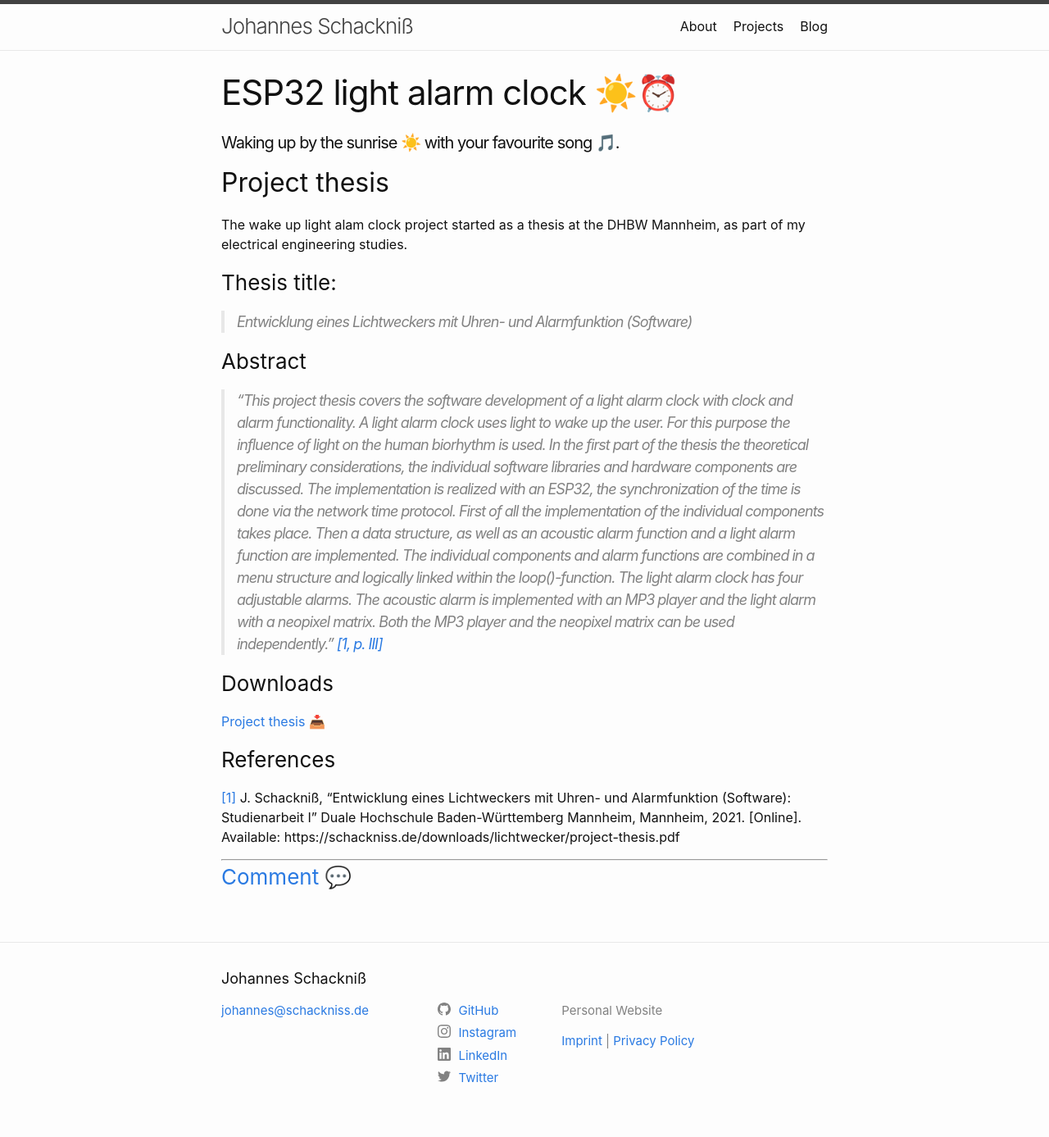
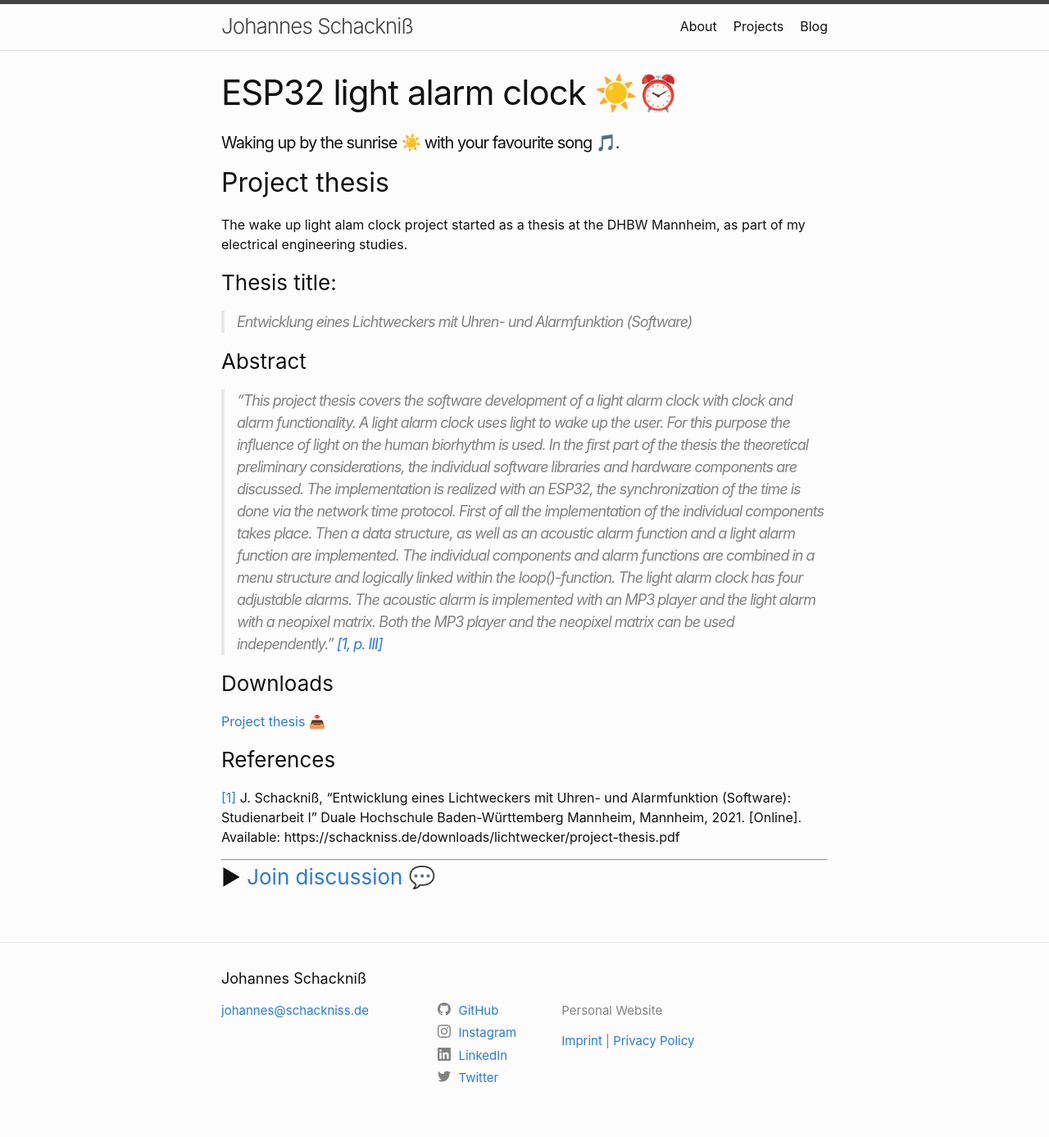
Before and after one commit to schackniss/schackniss.de, a Jekyll site: the page built from _projects/lichtwecker.md, in a window 1280 px wide. Shown: the whole page at 82% size. Built offline with Jekyll 4.4.1, drawn with Linux system fonts in a browser that asks for light colours.

Commit message:
[Refactor] comment to join discussion

```diff
--- a/_projects/lichtwecker.md
+++ b/_projects/lichtwecker.md
@@ -22,4 +22,4 @@ J. Schackniß, "Entwicklung eines Lichtweckers mit Uhren- und Alarmfunktion (Sof
 
 ---
 
-### [Comment 💬](https://github.com/schackniss/schackniss.de/discussions/10)
+### ▶ [Join discussion](https://github.com/schackniss/schackniss.de/discussions/10) 💬
```
